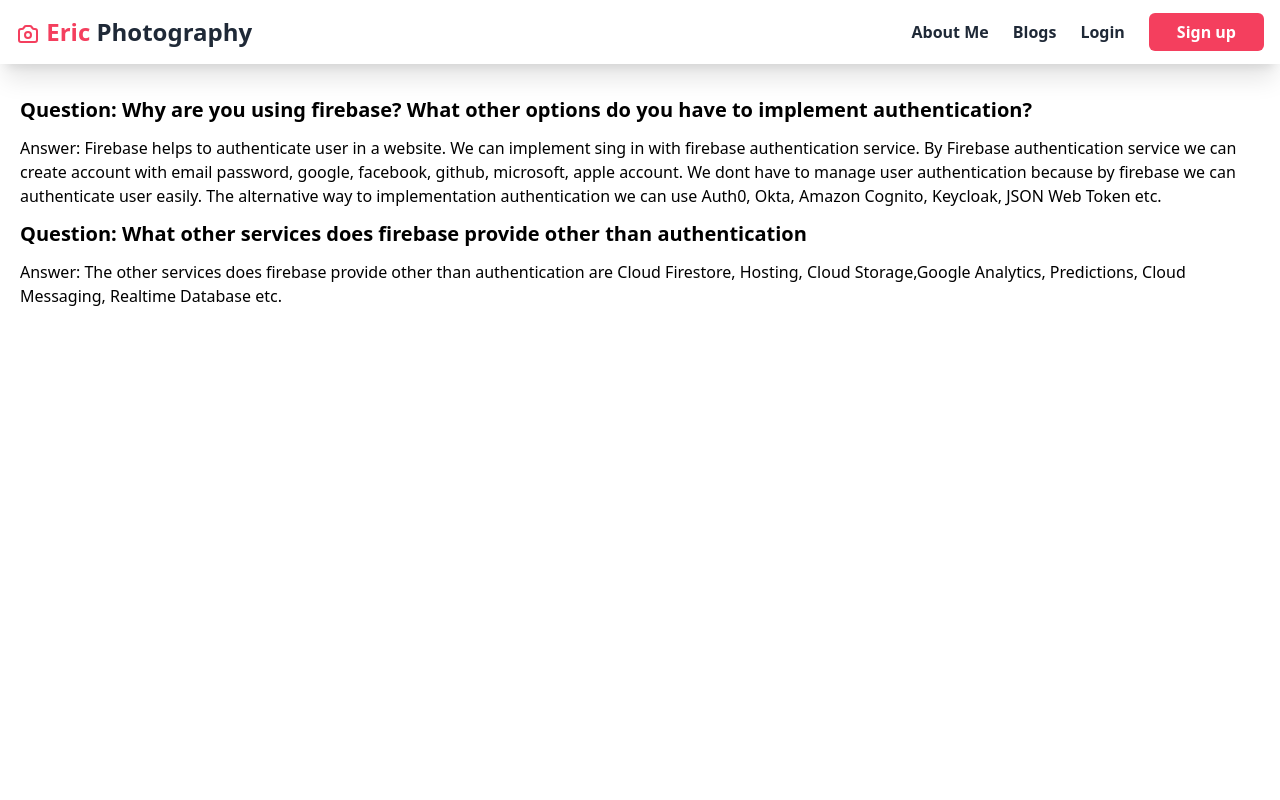
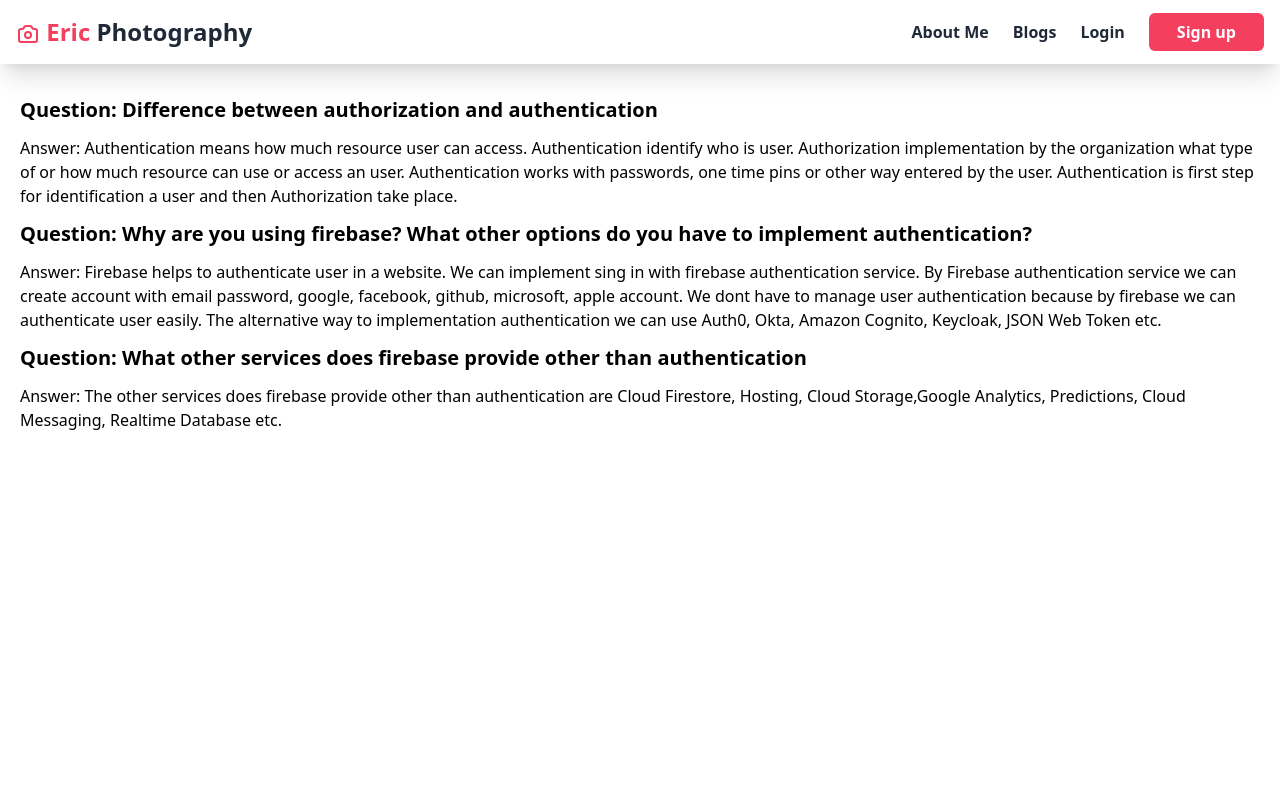
Before and after one commit to motalibpathan/photography-service-provider, a React (Create React App) app: page /blogs in a window 1280 px wide. Shown: the top 800 px of the page. Built offline with nearby package versions, Linux system fonts and the light colour scheme; no server answers.

Commit message:
all are done

```diff
--- a/src/components/AboutMe/AboutMe.js
+++ b/src/components/AboutMe/AboutMe.js
@@ -3,7 +3,7 @@ import React from "react";
 const AboutMe = () => {
   return (
     <div className="md:container mx-auto p-5 min-h-screen">
-      <h1 className="font-bold">Name: Motalib Pathan</h1>
+      <h1 className="my-3 font-bold">Name: Motalib Pathan</h1>
       <p>
         My goal is to be a full stack web developer. To achieve my goal I
         practice everyday. I complete every module before deadline. After 3 or 5
--- a/src/components/Blogs/Blogs.js
+++ b/src/components/Blogs/Blogs.js
@@ -3,6 +3,17 @@ import React from "react";
 const Blogs = () => {
   return (
     <div className="md:container mx-auto p-5 min-h-screen">
+      <h1 className="my-3 text-xl font-bold">
+        Question: Difference between authorization and authentication
+      </h1>
+      <p>
+        Answer: Authentication means how much resource user can access.
+        Authentication identify who is user. Authorization implementation by the
+        organization what type of or how much resource can use or access an
+        user. Authentication works with passwords, one time pins or other way
+        entered by the user. Authentication is first step for identification a
+        user and then Authorization take place.
+      </p>
       <h1 className="my-3 text-xl font-bold">
         Question: Why are you using firebase? What other options do you have to
         implement authentication?
--- a/src/components/Login/Login.js
+++ b/src/components/Login/Login.js
@@ -90,7 +90,7 @@ const Login = () => {
       <p className="text-center mt-5">
         New to Eric Photography?{" "}
         <button
-          onClick={() => navigate("/sign-up", { state: location.state })}
+          onClick={() => navigate("/signup", { state: location.state })}
           className="text-rose-500 underline"
         >
           Signup
--- a/src/components/SignUp/SignUp.js
+++ b/src/components/SignUp/SignUp.js
@@ -84,7 +84,7 @@ const SignUp = () => {
           placeholder="Confirm Password"
         />
         <input
-          className="w-full p-4 bg-rose-500 rounded-md text-white"
+          className="w-full p-4 bg-rose-500 rounded-md text-white cursor-pointer"
           type="submit"
           value="Sign up"
         />
@@ -93,7 +93,7 @@ const SignUp = () => {
       <p className="text-center mt-5">
         Already have account?{" "}
         <button
-          onClick={() => navigate("/sign-up", { state: location.state })}
+          onClick={() => navigate("/login", { state: location.state })}
           className="text-rose-500 underline"
         >
           Login
```
